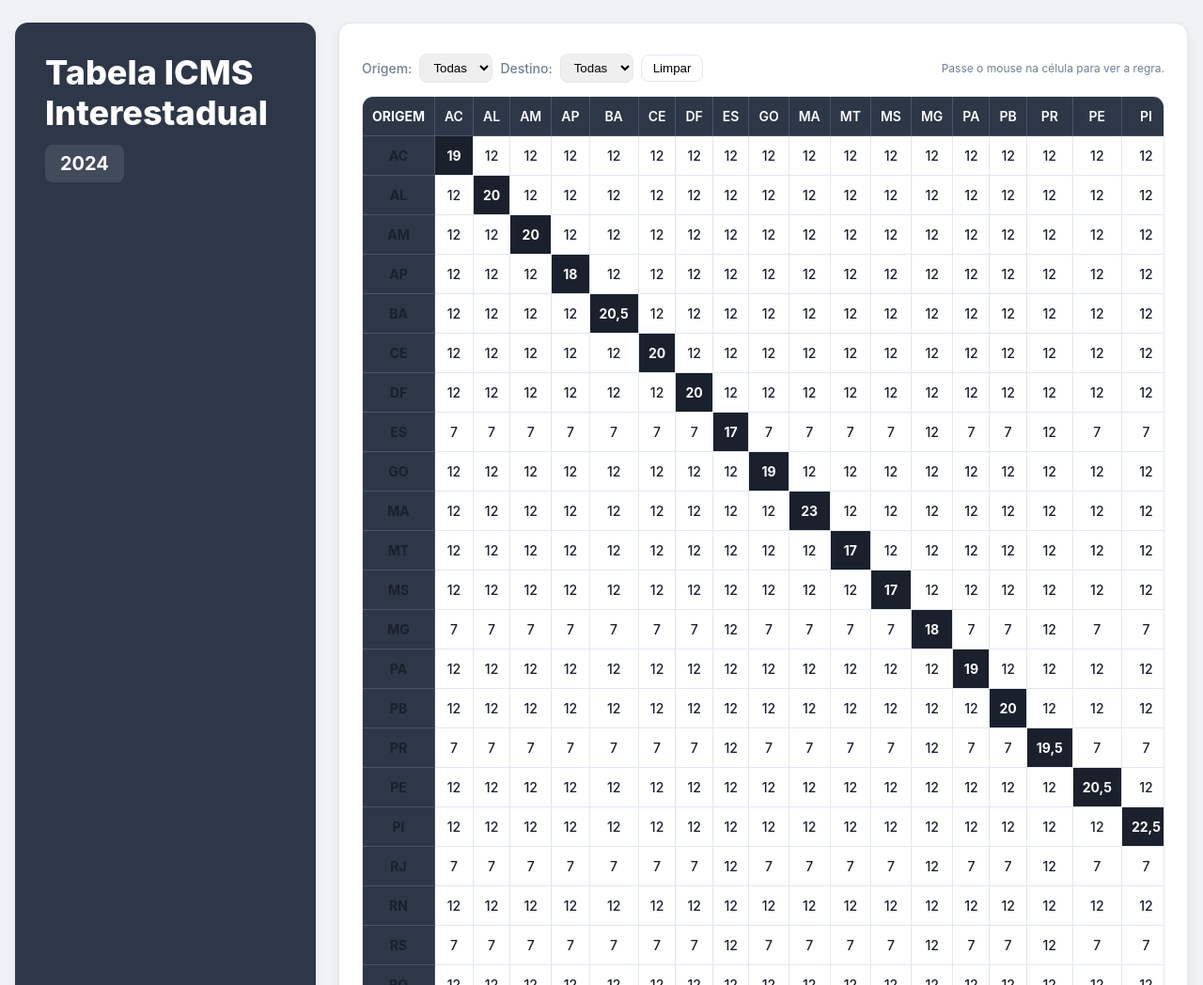
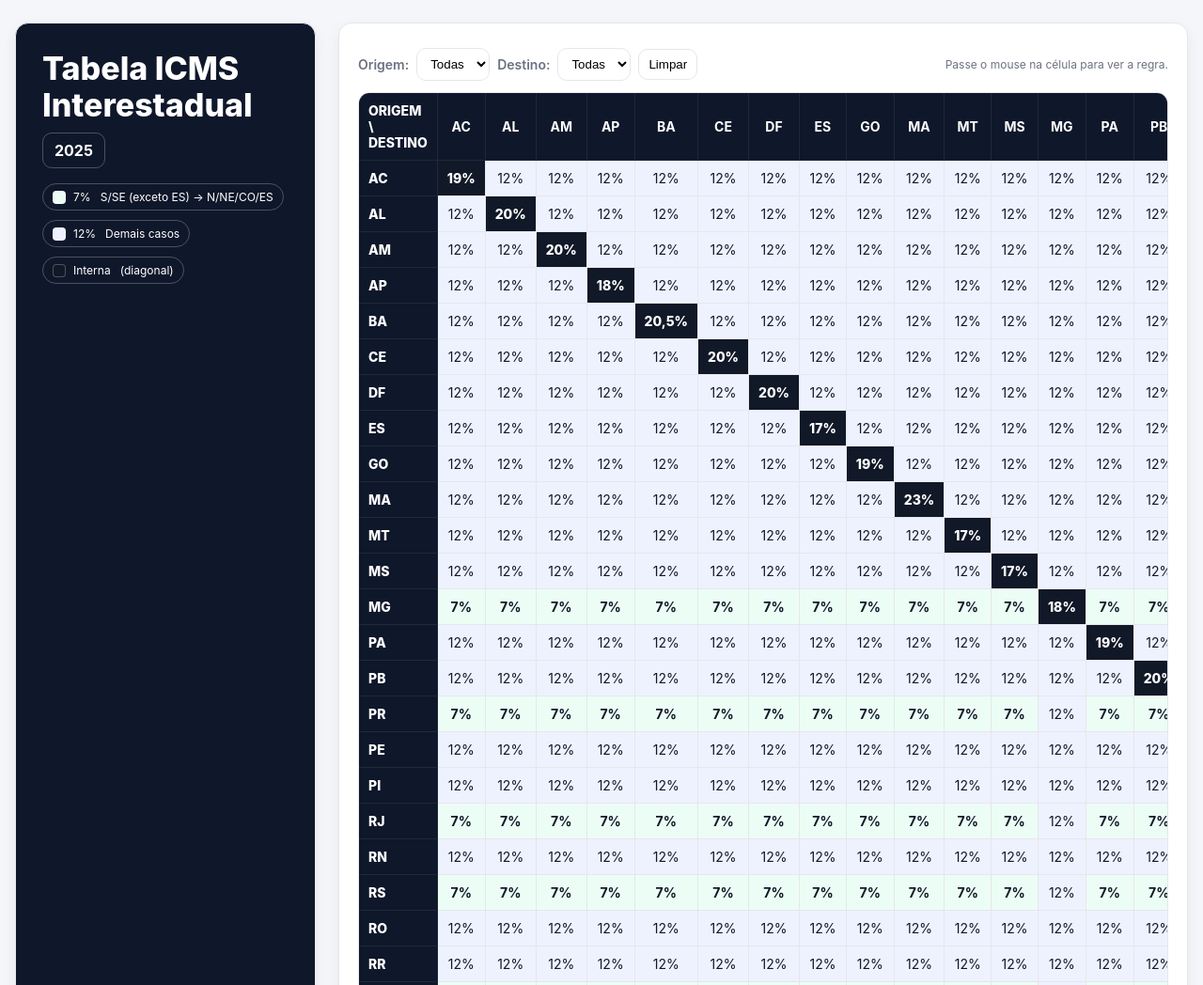
Before and after one commit to HiagoPRadaeli/icms-data, a plain HTML site: page index.html in a window 1280 px wide. Shown: the top 1048 px of the page at 94% size. Drawn offline with Linux system fonts and the light colour scheme.

Commit message:
Update index.html

```diff
--- a/index.html
+++ b/index.html
@@ -3,54 +3,64 @@
 <head>
 <meta charset="UTF-8" />
 <meta name="viewport" content="width=device-width,initial-scale=1" />
-<title>Tabela ICMS Interestadual 2024</title>
+<title>Tabela ICMS Interestadual 2025</title>
 
 <style>
   :root{
-    --bg: #f0f2f5; --panel: #ffffff; --ink: #1a202c; --muted: #718096; --border: #e2e8f0;
-    --header: #2d3748; --header-text: #ffffff; --diag-bg: #1a202c; --diag-ink: #ffffff;
-    --hover-bg: #f7fafc; --scroll-thumb: #cbd5e0;
+    --bg:#f4f6f9; --panel:#fff; --ink:#111827; --muted:#6b7280; --border:#e5e7eb;
+    --header:#0f172a; --header-text:#fff; --diag-bg:#111827; --diag-ink:#fff;
+    --hover:#f9fafb; --scroll:#cbd5e1;
+    --c7:#ecfdf5;   /* 7% */
+    --c12:#eef2ff;  /* 12% */
+    --cX:#fff7ed;   /* exceções manuais, se usar */
   }
   *{box-sizing:border-box}
-  body{ margin:0; background:var(--bg); font-family: 'Inter', system-ui, sans-serif; color:var(--ink); -webkit-font-smoothing: antialiased; }
+  body{margin:0;background:var(--bg);font-family:Inter,system-ui,Segoe UI,Arial,sans-serif;color:var(--ink);-webkit-font-smoothing:antialiased}
   .wrap{max-width:1380px;margin:24px auto;padding:0 16px;display:grid;grid-template-columns:320px 1fr;gap:24px}
-  .card{background:var(--panel);border-radius:14px;box-shadow:0 4px 12px rgba(0,0,0,.05);overflow:hidden; border: 1px solid var(--border);}
-  .cover{ background-color: var(--header); color: var(--header-text); display: flex; flex-direction: column; justify-content: space-between; padding: 32px; border: none; }
-  .cover .header h1 { margin: 0; font-size: 36px; font-weight: 800; line-height: 1.2; }
-  .cover .header .year-badge { display: inline-block; background: rgba(255, 255, 255, 0.1); padding: 8px 16px; border-radius: 8px; font-size: 20px; font-weight: 700; margin-top: 12px; }
-  .table-card{padding:24px}
-  .bar{display:flex;gap:10px;justify-content:space-between;align-items:center;margin:8px 0 14px;}
-  .filters{display:flex;gap:8px;align-items:center;}
-  .filters label { font-size: 14px; color: var(--muted); font-weight: 500; }
-  .filters select { padding: 6px 10px; border-radius: 8px; border: 1px solid var(--border); }
-  .filters button { padding: 6px 12px; border: 1px solid var(--border); background: #fff; border-radius: 8px; cursor: pointer; }
+  @media (max-width:1060px){.wrap{grid-template-columns:1fr}}
+
+  .card{background:var(--panel);border-radius:14px;box-shadow:0 6px 16px rgba(0,0,0,.06);overflow:hidden;border:1px solid var(--border)}
+  .cover{background:var(--header);color:var(--header-text);padding:28px}
+  .cover h1{margin:0 0 10px;font-size:34px;line-height:1.15;font-weight:800}
+  .badge{display:inline-block;padding:8px 12px;border:1px solid rgba(255,255,255,.25);border-radius:10px;font-weight:700}
+  .legend{margin-top:16px;display:flex;gap:10px;flex-wrap:wrap}
+  .chip{display:flex;align-items:center;gap:8px;border:1px solid rgba(255,255,255,.25);border-radius:999px;padding:6px 10px;font-size:12px}
+  .dot{width:14px;height:14px;border-radius:4px;border:1px solid rgba(255,255,255,.25);display:inline-block}
+
+  .table-card{padding:20px}
+  .bar{display:flex;gap:10px;justify-content:space-between;align-items:center;margin:6px 0 12px}
+  .filters{display:flex;gap:8px;align-items:center}
+  .filters label{font-size:14px;color:var(--muted);font-weight:600}
+  .filters select, .filters button{padding:8px 10px;border-radius:10px;border:1px solid var(--border);background:#fff;cursor:pointer}
   .note{font-size:12px;color:var(--muted)}
   .scroll{overflow:auto;border-radius:12px;border:1px solid var(--border)}
+  .scroll::-webkit-scrollbar{width:8px;height:8px}
+  .scroll::-webkit-scrollbar-thumb{background:var(--scroll);border-radius:10px}
+
   table{border-collapse:separate;border-spacing:0;width:100%}
-  th,td{ font-size:14px; padding:12px 10px; border-bottom:1px solid var(--border); border-right:1px solid var(--border); text-align:center; font-weight: 500; transition: background-color 0.2s ease-out; }
-  th:last-child, td:last-child { border-right: none; }
-  tbody tr:last-child td { border-bottom: none; }
-  thead th{ position:sticky; top:0; background:var(--header); color:var(--header-text); font-weight:600; z-index:2; border-color: #4A5568; }
-  tbody tr:hover td { background-color: var(--hover-bg); }
-  .sticky-left{ position:sticky; left:0; z-index:1; background:var(--panel); font-weight:700; border-right: 1px solid var(--border); }
-  tbody tr:hover th.sticky-left { background-color: var(--panel); }
-  th.sticky-left { z-index: 3; background-color: var(--header); border-color: #4A5568; }
-  .diag{background:var(--diag-bg)!important;color:var(--diag-ink);font-weight:700}
-  tbody tr:hover .diag { background-color: var(--diag-bg) !important; }
-  .scroll::-webkit-scrollbar { width: 8px; height: 8px; }
-  .scroll::-webkit-scrollbar-track { background: #f1f1f1; border-radius: 10px; }
-  .scroll::-webkit-scrollbar-thumb { background: var(--scroll-thumb); border-radius: 10px; }
-  .scroll::-webkit-scrollbar-thumb:hover { background: var(--muted); }
-  @media (max-width:1060px){ .wrap{grid-template-columns:1fr} }
+  th,td{font-size:14px;padding:10px 10px;border-bottom:1px solid var(--border);border-right:1px solid var(--border);text-align:center;transition:background-color .15s}
+  th:last-child,td:last-child{border-right:none}
+  tbody tr:last-child td{border-bottom:none}
+  thead th{position:sticky;top:0;background:var(--header);color:var(--header-text);font-weight:700;z-index:2;border-color:#1f2937}
+  .sticky-left{position:sticky;left:0;z-index:3;background:var(--header);color:var(--header-text);font-weight:800;border-color:#1f2937;text-align:left}
+  tbody tr:hover td{background:var(--hover)}
+  .diag{background:var(--diag-bg)!important;color:var(--diag-ink);font-weight:800}
+  .cell-7{background:var(--c7);font-weight:700}
+  .cell-12{background:var(--c12)}
+  .cell-custom{background:var(--cX);font-weight:700}
 </style>
 </head>
 
 <body>
 <div class="wrap">
   <aside class="card cover">
-    <div class="header">
-        <h1>Tabela ICMS<br>Interestadual</h1>
-        <div class="year-badge">2024</div>
+    <h1>Tabela ICMS<br>Interestadual</h1>
+    <span class="badge">2025</span>
+
+    <div class="legend">
+      <span class="chip"><i class="dot" style="background:var(--c7)"></i>7% &nbsp; S/SE (exceto ES) → N/NE/CO/ES</span>
+      <span class="chip"><i class="dot" style="background:var(--c12)"></i>12% &nbsp; Demais casos</span>
+      <span class="chip"><i class="dot" style="background:var(--diag-bg)"></i>Interna &nbsp; (diagonal)</span>
     </div>
   </aside>
 
@@ -63,7 +73,7 @@
         <select id="fDestino"></select>
         <button id="btLimpar">Limpar</button>
       </div>
-       <div class="note">Passe o mouse na célula para ver a regra.</div>
+      <div class="note">Passe o mouse na célula para ver a regra.</div>
     </div>
 
     <div class="scroll">
@@ -77,38 +87,49 @@
 
 <script>
 const UFS = ["AC","AL","AM","AP","BA","CE","DF","ES","GO","MA","MT","MS","MG","PA","PB","PR","PE","PI","RJ","RN","RS","RO","RR","SC","SP","SE","TO"];
-const REGIOES = { N: ["AC","AM","AP","PA","RO","RR","TO"], NE:["AL","BA","CE","MA","PB","PE","PI","RN","SE"], CO:["DF","GO","MT","MS"], SE:["ES","MG","RJ","SP"], S: ["PR","RS","SC"] };
+const REGIOES = {
+  N:  ["AC","AM","AP","PA","RO","RR","TO"],
+  NE: ["AL","BA","CE","MA","PB","PE","PI","RN","SE"],
+  CO: ["DF","GO","MT","MS"],
+  SE: ["ES","MG","RJ","SP"],
+  S:  ["PR","RS","SC"]
+};
+
+// regra 2025: 7% quando ORIGEM ∈ (S + SE sem ES) e DESTINO ∈ (N + NE + CO + ES)
 const TAXA_PADRAO = 12;
-const EXCECOES = {};
+const EXCECOES = {}; // se quiser forçar alguma célula: {"SP>BA": 10}
 let ALIQUOTAS = {};
 
+const SE_SEM_ES = REGIOES.SE.filter(uf => uf !== 'ES');
+const GRUPO_ORIGEM_7 = new Set([...REGIOES.S, ...SE_SEM_ES]); // S/SE exceto ES
+const GRUPO_DEST_7 = new Set([...REGIOES.N, ...REGIOES.NE, ...REGIOES.CO, "ES"]); // inclui ES no destino
+
 function isSevenRule(orig, dest){
-  const sulSudeste = new Set([...REGIOES.S, ...REGIOES.SE]);
-  const norteNeCo  = new Set([...REGIOES.N, ...REGIOES.NE, ...REGIOES.CO]);
-  return sulSudeste.has(orig) && norteNeCo.has(dest);
+  return GRUPO_ORIGEM_7.has(orig) && GRUPO_DEST_7.has(dest);
 }
 
 function fillSelects(){
   const fo = document.getElementById('fOrigem');
   const fd = document.getElementById('fDestino');
-  fo.innerHTML = `<option value="">Todas</option>` + UFS.map(uf => `<option>${uf}</option>`).join('');
-  fd.innerHTML = `<option value="">Todas</option>` + UFS.map(uf => `<option>${uf}</option>`).join('');
+  const opts = (first) => `<option value="">${first}</option>` + UFS.map(uf => `<option>${uf}</option>`).join('');
+  fo.innerHTML = opts("Todas");
+  fd.innerHTML = opts("Todas");
   document.getElementById('btLimpar').onclick = () => { fo.value = ""; fd.value = ""; paint(); };
-  fo.onchange = paint;
-  fd.onchange = paint;
+  fo.onchange = paint; fd.onchange = paint;
 }
 
-function buildHeader(fD) { // Aceita o filtro de destino como parâmetro
+function buildHeader(fD){
   const thead = document.getElementById('thead');
   thead.innerHTML = '';
   const tr = document.createElement('tr');
+
   const th0 = document.createElement('th');
   th0.className = 'sticky-left';
-  th0.textContent = 'ORIGEM';
+  th0.textContent = 'ORIGEM \\ DESTINO';
   tr.appendChild(th0);
 
   UFS.forEach(uf => {
-    if (fD && uf !== fD) return; // APLICA O FILTRO DE DESTINO NO CABEÇALHO
+    if (fD && uf !== fD) return;
     const th = document.createElement('th');
     th.textContent = uf;
     tr.appendChild(th);
@@ -117,37 +138,44 @@ function buildHeader(fD) { // Aceita o filtro de destino como parâmetro
 }
 
 function aliquotaInter(orig, dest){
-  if(orig === dest) return {valor: ALIQUOTAS[orig]?.icms_interna ?? null, classe:'diag', regra:'Alíquota interna'};
+  if(orig === dest){
+    return {valor: ALIQUOTAS[orig]?.icms_interna ?? null, classe:'diag', regra:'Alíquota interna do estado'};
+  }
   const key = `${orig}>${dest}`;
-  if(key in EXCECOES) return {valor: EXCECOES[key], classe:'cell-custom', regra:'Exceção configurada'};
-  if(isSevenRule(orig, dest)) return {valor: 7, classe:'cell-7', regra:'Regra 7% (S/SE → N/NE/CO)'};
+  if(key in EXCECOES){
+    return {valor: EXCECOES[key], classe:'cell-custom', regra:'Exceção configurada'};
+  }
+  if(isSevenRule(orig, dest)){
+    return {valor: 7, classe:'cell-7', regra:'Regra 7% (S/SE* → N/NE/CO/ES) *exceto ES na origem'};
+  }
   return {valor: TAXA_PADRAO, classe:'cell-12', regra:'Regra padrão 12%'};
 }
 
-function format(v){ return (v==null || isNaN(v)) ? '-' : Number(v).toString().replace('.', ','); }
+function format(v){
+  if(v==null || isNaN(v)) return '–';
+  const s = Number(v).toString().replace('.', ',');
+  return s + '%';
+}
 
-function paint() {
+function paint(){
   const fO = document.getElementById('fOrigem').value;
   const fD = document.getElementById('fDestino').value;
 
-  // CORREÇÃO PRINCIPAL: O cabeçalho é reconstruído aqui, usando o filtro
   buildHeader(fD);
-
   const tbody = document.getElementById('tbody');
   tbody.innerHTML = '';
 
   UFS.forEach(ufO => {
-    if (fO && ufO !== fO) return; // Filtra as linhas (Origem)
+    if (fO && ufO !== fO) return;
+    const tr = document.createElement('tr');
 
-    const tr = document.createElement('tr');
     const thUF = document.createElement('th');
     thUF.className = 'sticky-left';
     thUF.textContent = ufO;
     tr.appendChild(thUF);
 
     UFS.forEach(ufD => {
-      if (fD && ufD !== fD) return; // Filtra as colunas (Destino)
-
+      if (fD && ufD !== fD) return;
       const {valor, classe, regra} = aliquotaInter(ufO, ufD);
       const td = document.createElement('td');
       td.className = classe;
@@ -155,6 +183,7 @@ function paint() {
       td.textContent = format(valor);
       tr.appendChild(td);
     });
+
     tbody.appendChild(tr);
   });
 }
@@ -162,16 +191,14 @@ function paint() {
 (async function(){
   fillSelects();
   const resp = await fetch('icms.json');
-  if(!resp.ok) {
+  if(!resp.ok){
     console.error('Não foi possível carregar icms.json');
     return;
   }
   const arr = await resp.json();
-  arr.forEach(x => { ALIQUOTAS[x.uf] = { icms_interna: Number(x.icms), regiao: x.regiao, estado: x.estado }; });
-
-  paint(); // Chama a pintura inicial que agora também constrói o cabeçalho
+  arr.forEach(x => { ALIQUOTAS[x.uf] = { icms_interna:Number(x.icms), regiao:x.regiao, estado:x.estado }; });
+  paint();
 })();
 </script>
-
 </body>
 </html>
```
